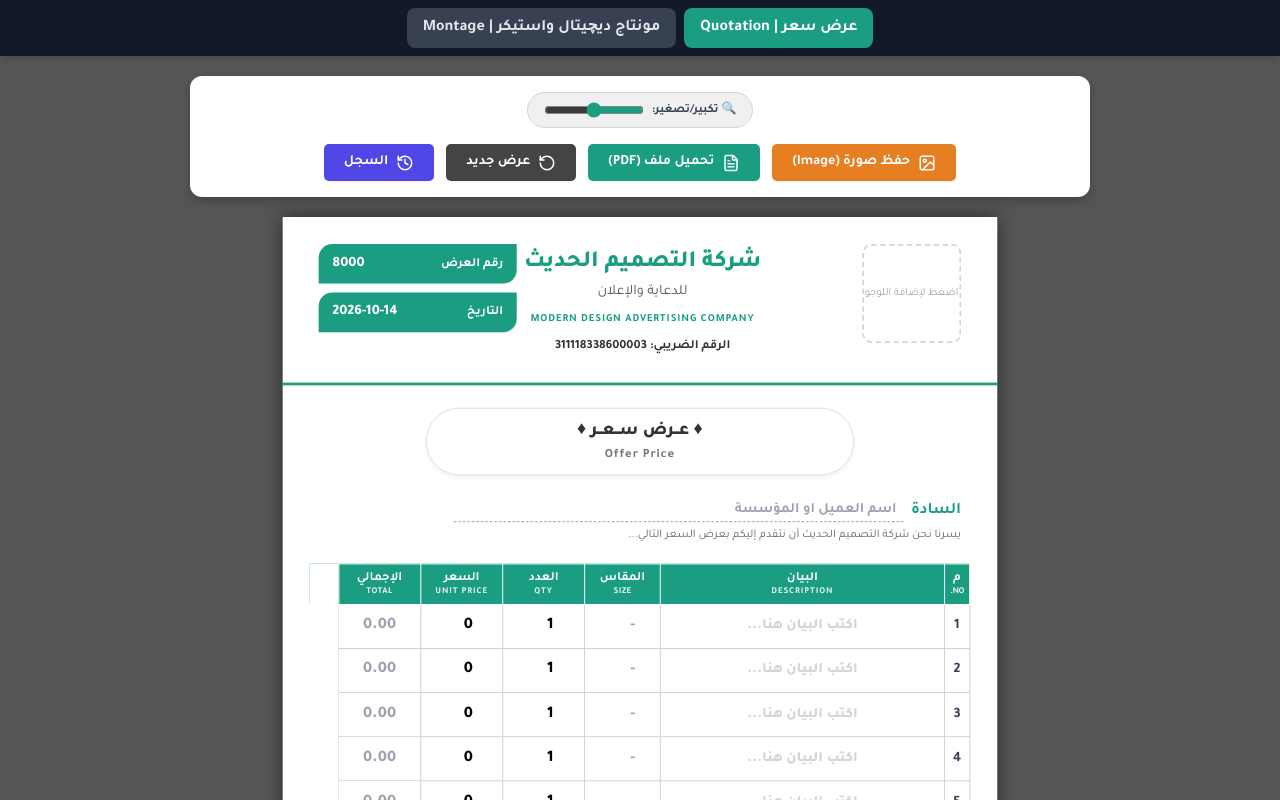
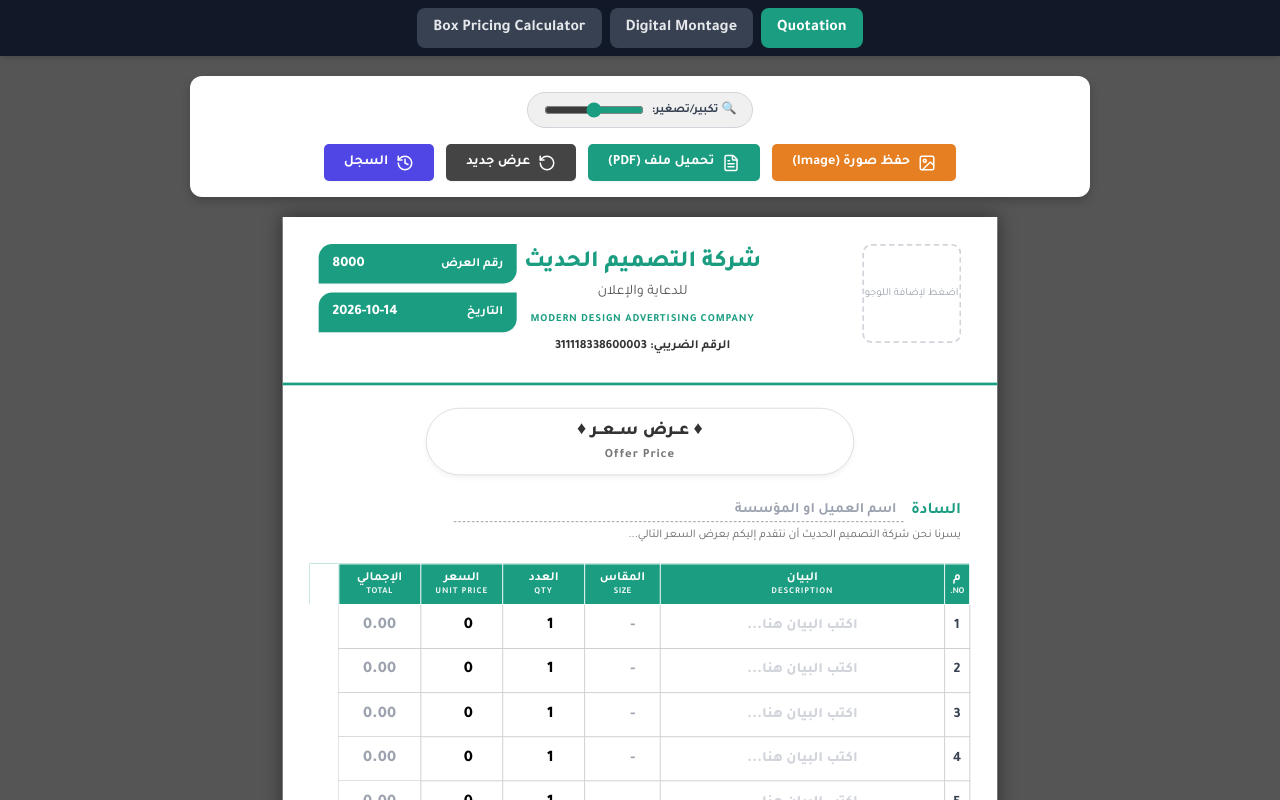
Before and after one commit to eslammasr9090-crypto/eslam_magdy_montage, a React (Vite) app: page / in a window 1280 px wide. Shown: the top 800 px of the page. Built offline with nearby package versions, Linux system fonts and the light colour scheme.

Commit message:
Update App.tsx

```diff
--- a/App.tsx
+++ b/App.tsx
@@ -1,17 +1,21 @@
 import React, { useState } from 'react';
 import QuotationApp from './quotation/App';
 import MontageApp from './montage/App';
+import BoxesApp from './boxes/App';
 
 type Tool = 'quotation' | 'montage' | 'boxes';
 
 const TOOLS: { id: Tool; label: string }[] = [
-  { id: 'quotation', label: 'عرض سعر | Quotation' },
-  { id: 'montage', label: 'مونتاج ديچيتال واستيكر | Montage' },
+  { id: 'quotation', label: 'Quotation' },
+  { id: 'montage', label: 'Digital Montage' },
+  { id: 'boxes', label: 'Box Pricing Calculator' },
 ];
-
 const getInitialTool = (): Tool =>
-  window.location.hash === '#montage' ? 'montage' : 'quotation';
-
+  window.location.hash === '#montage'
+    ? 'montage'
+    : window.location.hash === '#boxes'
+      ? 'boxes'
+      : 'quotation';
 const App: React.FC = () => {
   const [tool, setTool] = useState<Tool>(getInitialTool);
 
@@ -42,8 +46,10 @@ const App: React.FC = () => {
   <div className="bg-[#555] min-h-screen">
     <QuotationApp />
   </div>
+) : tool === 'montage' ? (
+  <MontageApp />
 ) : (
-        <MontageApp />
+  <BoxesApp />
 )}
     </>
   );
```
Lines whose indentation alone changed are shown as unchanged.
